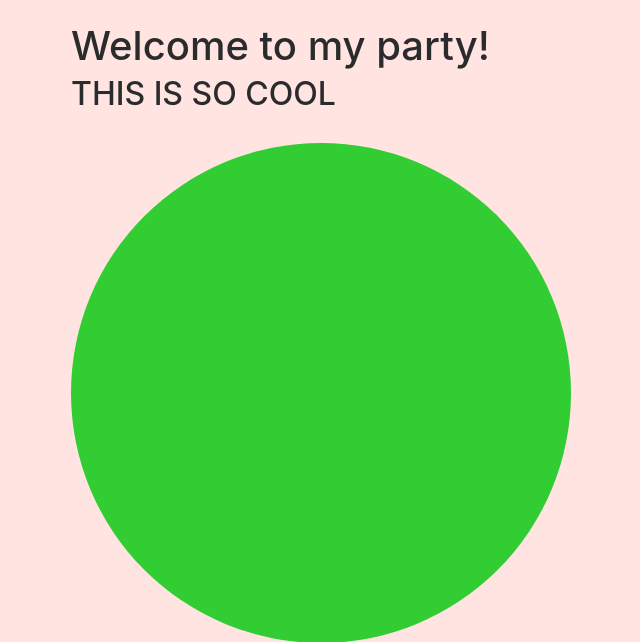
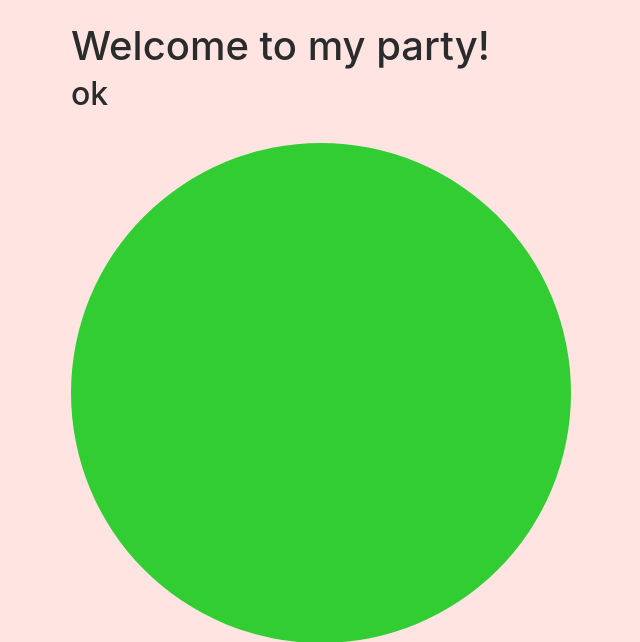
Before and after one commit to markdawson/cue, a Django app: page / in a window 1280 px wide. Shown: the top 642 px of the page, without its empty margins (14-654 px from the left). Run offline with Django 3.2, Linux system fonts and the light colour scheme; some libraries are stand-ins or nearby versions.

Commit message:
branched!

```diff
--- a/dashboard/templates/dashboard/index.html
+++ b/dashboard/templates/dashboard/index.html
@@ -35,7 +35,7 @@
         <br>
         <div class="container">
             <h1>Welcome to my party!</h1>
-            <h2> THIS IS SO COOL </h2>
+            <h2> ok </h2>
             <br>
             <div class="align-self-center">
                 <div class="circle">
```
